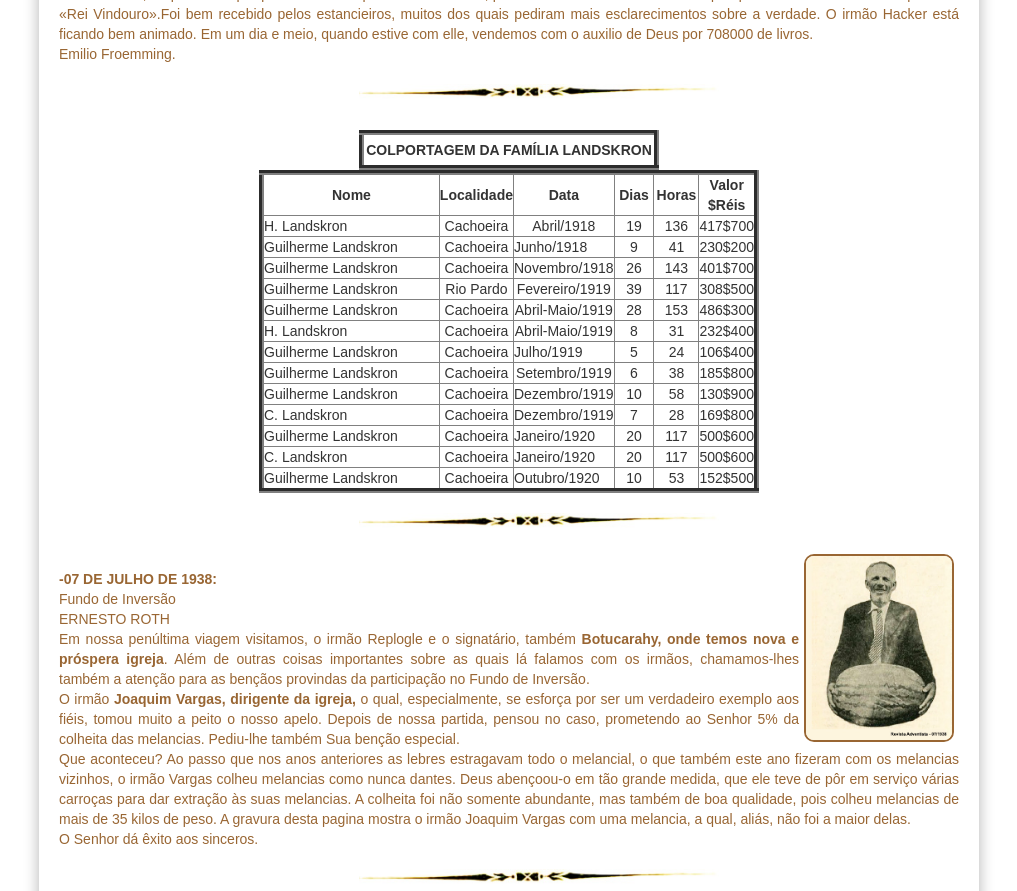
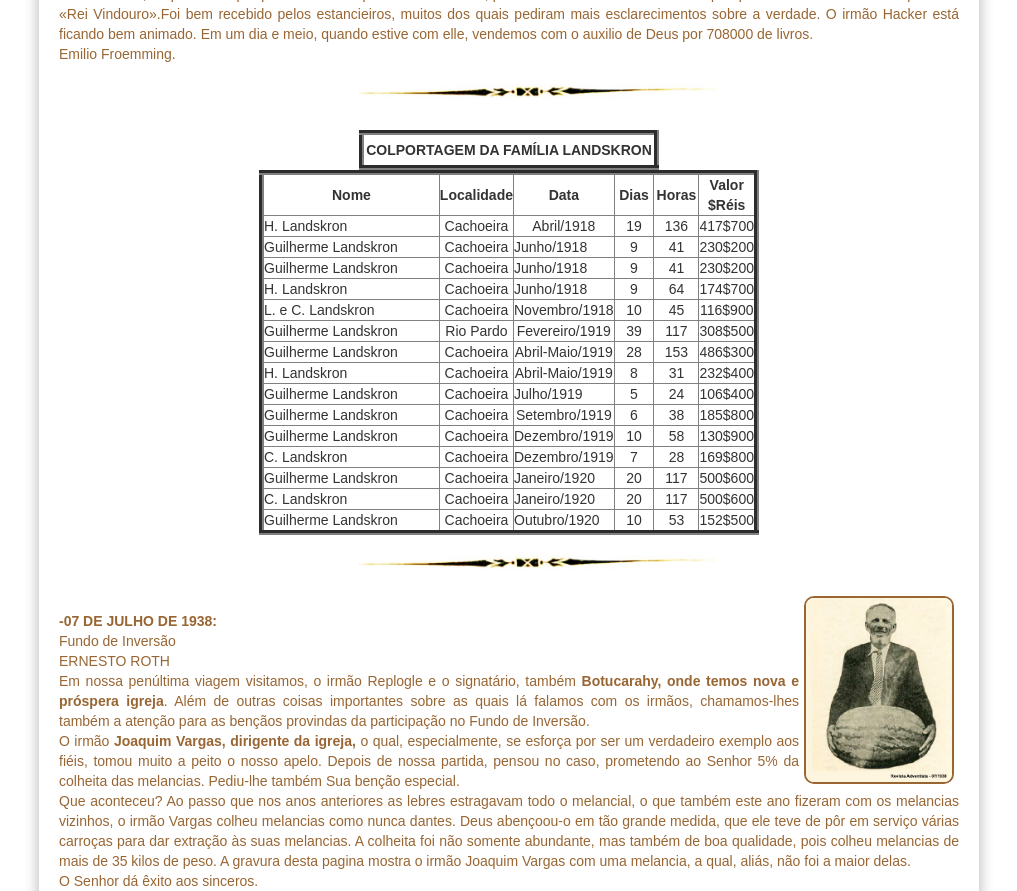
Before and after one commit to claudiovargas1955/claudiovargas1955.github.io, a Jekyll site: the page built from _pages/história-da-iasd-bosque.html, in a window 1280 px wide and 900 px high, scrolled down 1713 px, cut to the strip 0-891 px from the top of the window. Shown: the whole strip, without its empty margins (131-1148 px from the left). Built offline with Jekyll 4.4.1, drawn with Linux system fonts in a browser that asks for light colours; some web fonts are replaced.

Commit message:
Update história-da-iasd-bosque.html

```diff
--- a/_pages/história-da-iasd-bosque.html
+++ b/_pages/história-da-iasd-bosque.html
@@ -192,13 +192,29 @@ Emilio Froemming.<br>
            <td align="center">41</td>
            <td align="center">230$200</td>
         </tr>
-        <tr>
+            <tr>
            <td align="left" width="300px">Guilherme Landskron</td>
            <td align="center" width="50px">Cachoeira</td>
+           <td align="left">Junho/1918</td>
+           <td align="center">9</td>
+           <td align="center">41</td>
+           <td align="center">230$200</td>
+        </tr>
+            <tr>
+           <td align="left" width="300px">H. Landskron</td>
+           <td align="center" width="50px">Cachoeira</td>
+           <td align="left">Junho/1918</td>
+           <td align="center">9</td>
+           <td align="center">64</td>
+           <td align="center">174$700</td>
+        </tr>
+        <tr>
+           <td align="left" width="300px">L. e C. Landskron</td>
+           <td align="center" width="50px">Cachoeira</td>
            <td align="center">Novembro/1918</td>
-           <td align="center">26</td>
-           <td align="center">143</td>
-           <td align="center">401$700</td>
+           <td align="center">10</td>
+           <td align="center">45</td>
+           <td align="center">116$900</td>
         </tr>
         <tr>
            <td align="left" width="300px">Guilherme Landskron</td>
```
